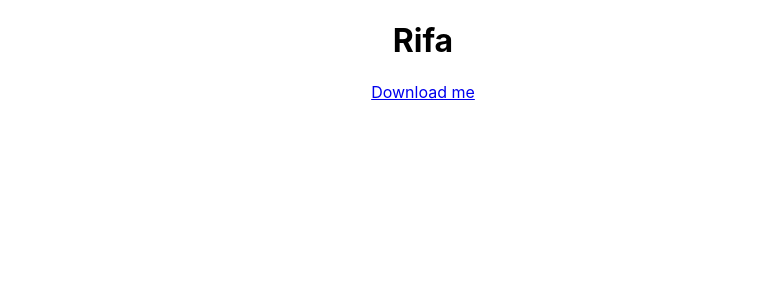
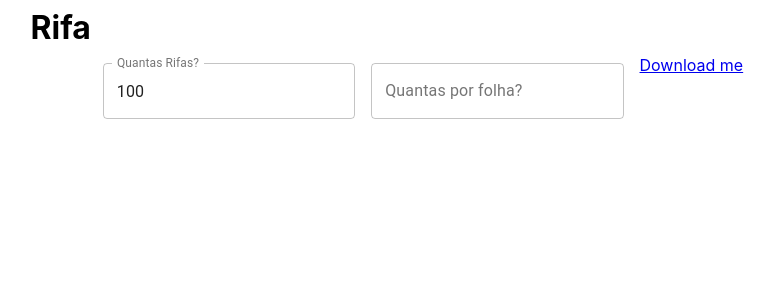
Before and after one commit to crvroberto/rifagerator, a React (Create React App) app: page / in a window 1280 px wide. Shown: the top 300 px of the page, without its empty margins (217-992 px from the left). Built offline with nearby package versions, Linux system fonts and the light colour scheme.

Commit message:
2 commit

```diff
--- a/package.json
+++ b/package.json
@@ -3,6 +3,8 @@
   "version": "0.1.0",
   "private": true,
   "dependencies": {
+    "@material-ui/core": "^4.11.4",
+    "@material-ui/styles": "^4.11.4",
     "@testing-library/jest-dom": "^5.14.1",
     "@testing-library/react": "^11.2.7",
     "@testing-library/user-event": "^12.8.3",
--- a/src/App.js
+++ b/src/App.js
@@ -1,11 +1,14 @@
 import { CSVLink } from "react-csv";
-
 import './App.css';
-
+import React from 'react';
+import { makeStyles } from '@material-ui/core/styles';
+import TextField from '@material-ui/core/TextField';
+import { useState } from "react";
 
 function App() {
 
-  const quaRifa = 300
+  const [quaRifa, setQuarifa] = useState(100)
+
   const quaFolha = 10
   const quadDivi = quaRifa / quaFolha
 
@@ -38,11 +41,26 @@ function App() {
 
   arrayfinal.unshift(["0000"])
 
+  const useStyles = makeStyles((theme) => ({
+    root: {
+      '& > *': {
+        margin: theme.spacing(1),
+        width: '25ch',
+      },
+    },
+  }))
+
+    const classes = useStyles();
+
   return (
 
+  <div className="App">
 
-  <div className="App">
+    <form className={classes.root} noValidate autoComplete="off">
     <h1>Rifa</h1>
+    <TextField id="outlined-basic" label="Quantas Rifas?" variant="outlined" value={quaRifa} type="number" onChange={(e)=>{setQuarifa(e.target.value)}}/>
+    <TextField id="outlined-basic" label="Quantas por folha?" variant="outlined" />
+
       <CSVLink
   data={arrayfinal}
   filename={`Rifa${quaRifa}unidades.csv`}
@@ -53,7 +71,7 @@ function App() {
 >
   Download me
 </CSVLink>
-
+</form>
     </div>
   );
 }
```
Also changed, not shown: 1 other file (tests, documents, lock files or other folders).
